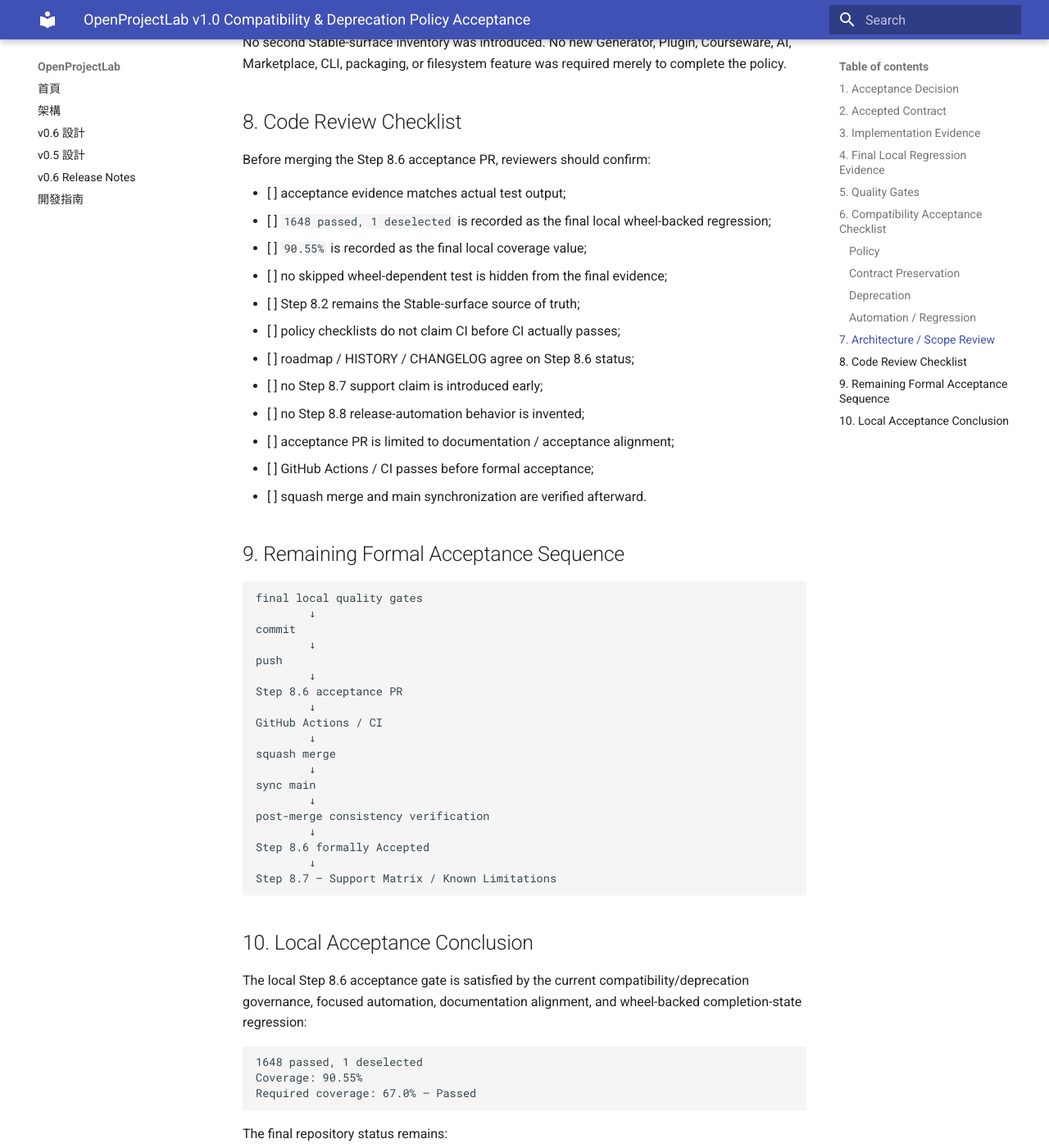
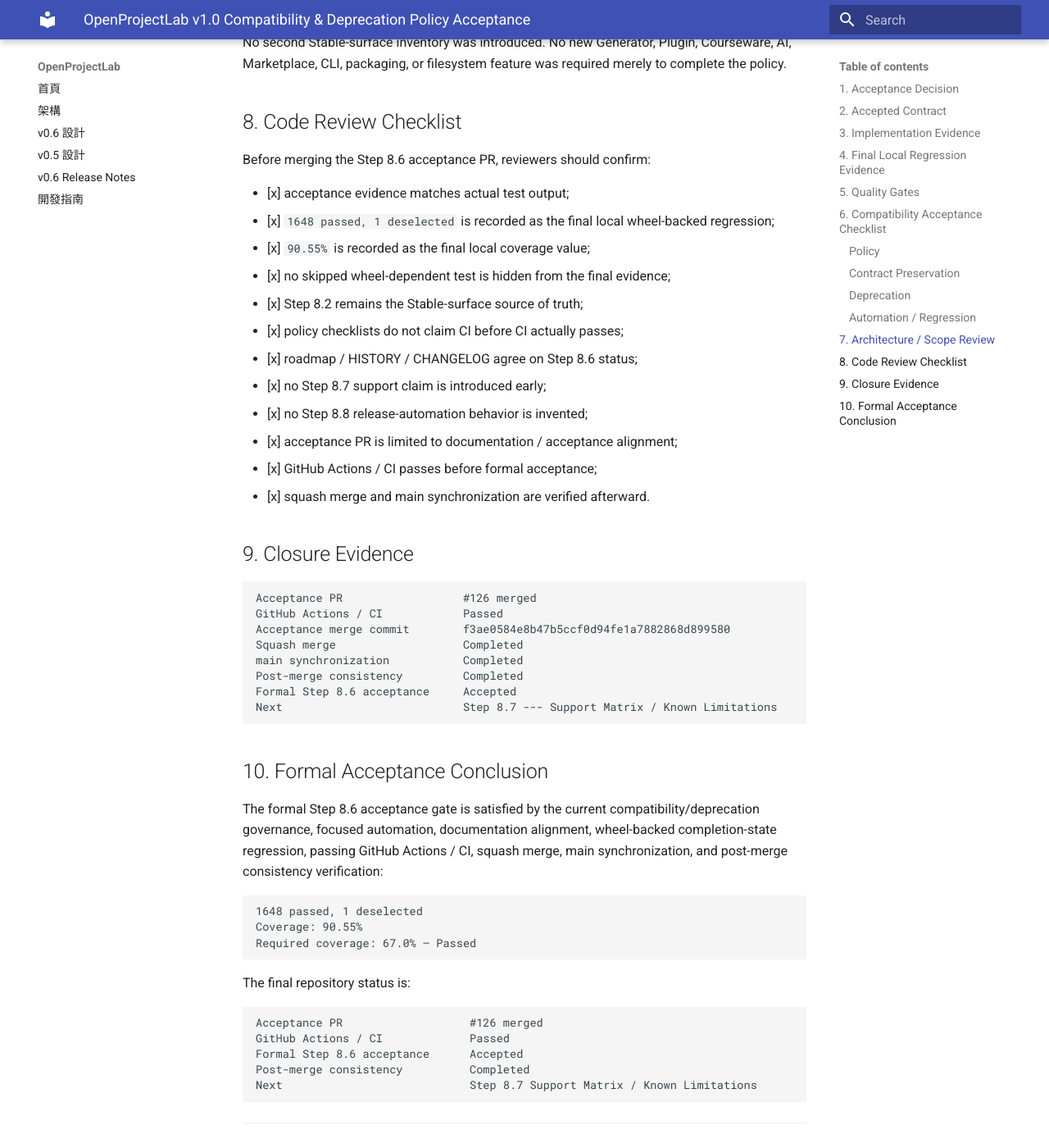
Before and after one commit to khwang1964/OpenProjectLab, an MkDocs documentation site: the page built from docs/releases/v1.0-compatibility-deprecation-policy-acceptance.md, in a window 1280 px wide and 1400 px high, scrolled down 4707 px. Shown: the whole window at 82% size. Built offline with MkDocs 1.6.1 and Material for MkDocs 9.7.7, drawn with Linux system fonts in a browser that asks for light colours; some of the changed text lies outside the part shown.

Commit message:
docs: align step 8.6 post-merge status (#127)

````diff
--- a/docs/releases/v1.0-compatibility-deprecation-policy-acceptance.md
+++ b/docs/releases/v1.0-compatibility-deprecation-policy-acceptance.md
@@ -1,6 +1,6 @@
 # OpenProjectLab v1.0 Compatibility & Deprecation Policy Acceptance
 
-> **Status:** Accepted locally; final acceptance PR / GitHub Actions CI pending
+> **Status:** Accepted
 > **Milestone:** 8 --- v1.0 Stabilization & Release Readiness
 > **Step:** 8.6 --- Compatibility & Deprecation Policy
 > **Governing policy:** `docs/releases/v1.0-compatibility-deprecation-policy.md`
@@ -9,7 +9,7 @@
 
 ## 1. Acceptance Decision
 
-Step 8.6 has reached local acceptance.
+Step 8.6 is formally Accepted.
 
 The governing compatibility/deprecation policy is defined, the focused
 compatibility and deprecation contract suites are implemented, Step 8.2
@@ -17,8 +17,9 @@
 Stable surface, documentation / CHANGELOG alignment is complete, and a
 fresh completion-state regression has passed against a real built wheel.
 
-Formal repository acceptance is intentionally not declared until the
-acceptance PR passes GitHub Actions / CI and is squash merged.
+Acceptance PR #126 passed GitHub Actions / CI, was squash merged, and
+local `main` was verified synchronized with `origin/main`. Post-merge
+consistency verification is complete.
 
 ## 2. Accepted Contract
 
@@ -127,11 +128,11 @@
 Full regression                           1648 passed, 1 deselected
 Coverage                                  90.55%
 Required coverage                         67.0% — Passed
-git diff --check                          Pending final recorded run
-Ruff                                      Pending final recorded run
-Ruff Format                               Pending final recorded run
-pre-commit                                Pending final recorded run
-GitHub Actions / CI                       Pending acceptance PR
+git diff --check                          Passed
+Ruff                                      Passed
+Ruff Format                               Passed
+pre-commit                                Passed
+GitHub Actions / CI                       Passed
 ```
 
 The local acceptance status assumes no formal completion claim for a
@@ -176,11 +177,11 @@
 - [x] Full regression passes.
 - [x] Wheel-dependent installed-user checks execute.
 - [x] Coverage exceeds the required 67.0% gate.
-- [ ] Final `git diff --check` result recorded.
-- [ ] Final Ruff result recorded.
-- [ ] Final Ruff Format result recorded.
-- [ ] Final pre-commit result recorded.
-- [ ] GitHub Actions / CI passes.
+- [x] Final `git diff --check` result recorded.
+- [x] Final Ruff result recorded.
+- [x] Final Ruff Format result recorded.
+- [x] Final pre-commit result recorded.
+- [x] GitHub Actions / CI passes.
 
 ## 7. Architecture / Scope Review
 
@@ -208,49 +209,40 @@
 
 Before merging the Step 8.6 acceptance PR, reviewers should confirm:
 
-- [ ] acceptance evidence matches actual test output;
-- [ ] `1648 passed, 1 deselected` is recorded as the final local
+- [x] acceptance evidence matches actual test output;
+- [x] `1648 passed, 1 deselected` is recorded as the final local
   wheel-backed regression;
-- [ ] `90.55%` is recorded as the final local coverage value;
-- [ ] no skipped wheel-dependent test is hidden from the final evidence;
-- [ ] Step 8.2 remains the Stable-surface source of truth;
-- [ ] policy checklists do not claim CI before CI actually passes;
-- [ ] roadmap / HISTORY / CHANGELOG agree on Step 8.6 status;
-- [ ] no Step 8.7 support claim is introduced early;
-- [ ] no Step 8.8 release-automation behavior is invented;
-- [ ] acceptance PR is limited to documentation / acceptance alignment;
-- [ ] GitHub Actions / CI passes before formal acceptance;
-- [ ] squash merge and main synchronization are verified afterward.
+- [x] `90.55%` is recorded as the final local coverage value;
+- [x] no skipped wheel-dependent test is hidden from the final evidence;
+- [x] Step 8.2 remains the Stable-surface source of truth;
+- [x] policy checklists do not claim CI before CI actually passes;
+- [x] roadmap / HISTORY / CHANGELOG agree on Step 8.6 status;
+- [x] no Step 8.7 support claim is introduced early;
+- [x] no Step 8.8 release-automation behavior is invented;
+- [x] acceptance PR is limited to documentation / acceptance alignment;
+- [x] GitHub Actions / CI passes before formal acceptance;
+- [x] squash merge and main synchronization are verified afterward.
 
-## 9. Remaining Formal Acceptance Sequence
+## 9. Closure Evidence
 
 ``` text
-final local quality gates
-        ↓
-commit
-        ↓
-push
-        ↓
-Step 8.6 acceptance PR
-        ↓
-GitHub Actions / CI
-        ↓
-squash merge
-        ↓
-sync main
-        ↓
-post-merge consistency verification
-        ↓
-Step 8.6 formally Accepted
-        ↓
-Step 8.7 — Support Matrix / Known Limitations
+Acceptance PR                  #126 merged
+GitHub Actions / CI            Passed
+Acceptance merge commit        f3ae0584e8b47b5ccf0d94fe1a7882868d899580
+Squash merge                   Completed
+main synchronization           Completed
+Post-merge consistency         Completed
+Formal Step 8.6 acceptance     Accepted
+Next                           Step 8.7 --- Support Matrix / Known Limitations
 ```
 
-## 10. Local Acceptance Conclusion
+## 10. Formal Acceptance Conclusion
 
-The local Step 8.6 acceptance gate is satisfied by the current
+The formal Step 8.6 acceptance gate is satisfied by the current
 compatibility/deprecation governance, focused automation, documentation
-alignment, and wheel-backed completion-state regression:
+alignment, wheel-backed completion-state regression, passing GitHub
+Actions / CI, squash merge, main synchronization, and post-merge
+consistency verification:
 
 ``` text
 1648 passed, 1 deselected
@@ -258,13 +250,14 @@
 Required coverage: 67.0% — Passed
 ```
 
-The final repository status remains:
+The final repository status is:
 
 ``` text
-Local Step 8.6 acceptance       Passed
-GitHub Actions / CI             Pending acceptance PR
-Formal Step 8.6 acceptance      Pending CI / merge
-Next after formal acceptance    Step 8.7 Support Matrix / Known Limitations
+Acceptance PR                   #126 merged
+GitHub Actions / CI             Passed
+Formal Step 8.6 acceptance      Accepted
+Post-merge consistency          Completed
+Next                            Step 8.7 Support Matrix / Known Limitations
 ```
 
 ------------------------------------------------------------------------
--- a/docs/releases/v1.0-compatibility-deprecation-policy.md
+++ b/docs/releases/v1.0-compatibility-deprecation-policy.md
@@ -1,6 +1,6 @@
 # OpenProjectLab v1.0 Compatibility & Deprecation Policy
 
-> **Status:** Accepted locally; final acceptance PR / GitHub Actions CI pending\
+> **Status:** Accepted\
 > **Milestone:** 8 --- v1.0 Stabilization & Release Readiness\
 > **Step:** 8.6 --- Compatibility & Deprecation Policy\
 > **Depends on:** Step 8.1 Release Readiness Baseline; Step 8.2 Public
@@ -742,9 +742,12 @@
 Documentation / CHANGELOG alignment                Complete
 Wheel-backed full regression                       1648 passed, 1 deselected
 Coverage                                            90.55% (required 67.0%)
-Local Step 8.6 acceptance                           Passed
-GitHub Actions / CI                                 Pending acceptance PR
-Formal Step 8.6 acceptance                         Pending CI
+Acceptance PR                                       #126 merged
+Acceptance merge commit                             f3ae0584e8b47b5ccf0d94fe1a7882868d899580
+GitHub Actions / CI                                 Passed
+main synchronization                                Completed
+Post-merge consistency                              Completed
+Formal Step 8.6 acceptance                          Accepted
 ```
 
 Completed implementation sequence:
@@ -757,11 +760,13 @@
 
 Step 8.6.4 documentation / CHANGELOG alignment is complete. A fresh
 wheel-backed full regression completed with `1648 passed, 1 deselected`
-and `90.55%` total coverage against the required `67.0%` gate. The
-remaining acceptance work is to complete the local formatting /
-pre-commit gates if not already recorded, then submit the formal Step
-8.6 acceptance PR and require GitHub Actions / CI before declaring Step
-8.6 formally Accepted.
+and `90.55%` total coverage against the required `67.0%` gate. Acceptance
+PR #126 passed GitHub Actions / CI, was squash merged as
+`f3ae0584e8b47b5ccf0d94fe1a7882868d899580`, and local `main` was
+verified synchronized with `origin/main`. Post-merge consistency
+verification is complete. Step 8.6 is formally Accepted, and the active
+Milestone 8 focus moves to Step 8.7 --- Support Matrix / Known
+Limitations.
 
 ------------------------------------------------------------------------
 
--- a/docs/roadmap.md
+++ b/docs/roadmap.md
@@ -61,7 +61,7 @@
 
 目前焦點：
 
-> **Milestone 8 --- Step 8.6 Compatibility & Deprecation Policy has reached local acceptance; final acceptance PR / GitHub Actions CI pending**
+> **Milestone 8 --- Step 8.6 Accepted; Step 8.7 Support Matrix / Known Limitations next**
 
 ------------------------------------------------------------------------
 
@@ -959,7 +959,7 @@
 
 **Status:** Accepted
 
-## Step 8.6 --- Compatibility & Deprecation Policy 🚧
+## Step 8.6 --- Compatibility & Deprecation Policy ✅
 
 Governing policy：
 
@@ -1003,7 +1003,7 @@
 8.6.3 Deprecation policy contract tests            Complete
 8.6.4 Documentation / CHANGELOG integration        Complete
 8.6.5 Full regression + coverage                   Passed
-8.6.6 Formal Step 8.6 acceptance                   Pending CI / merge
+8.6.6 Formal Step 8.6 acceptance                   Accepted
 ```
 
 Final local regression evidence：
@@ -1030,14 +1030,23 @@
 migration guidance、EN/zh-TW user-facing migration parity、documentation /
 CHANGELOG obligations，以及 emergency compatibility exception evidence。
 
-尚未完成的 formal gate 為 final recorded local quality gates、Step 8.6
-acceptance PR、GitHub Actions / CI、squash merge、main synchronization 與
-post-merge consistency verification。在這些 evidence 完成前，不提前將
-Step 8.6 標示為正式 Accepted。
+Closure evidence：
 
-**Status:** Local Acceptance Passed — Formal Acceptance Pending CI / Merge
+``` text
+Acceptance PR --- #126 merged
+GitHub Actions / CI --- Passed
+Acceptance merge commit --- f3ae0584e8b47b5ccf0d94fe1a7882868d899580
+Squash merge --- Completed
+main synchronization --- Completed
+Post-merge consistency verification --- Completed
+```
 
-## Step 8.7 --- Support Matrix / Known Limitations
+Step 8.6 已正式 Accepted。下一個 active slice 為 Step 8.7 ---
+Support Matrix / Known Limitations。
+
+**Status:** Accepted
+
+## Step 8.7 --- Support Matrix / Known Limitations 🚧
 
 建立：
 
````
Also changed, not shown: other parts of docs/releases/v1.0-compatibility-deprecation-policy.md (+5 -5 lines), other parts of docs/roadmap.md (+1 -1 lines), CHANGELOG.md (+14 -4 lines), docs/HISTORY.md (+9 -12 lines).
